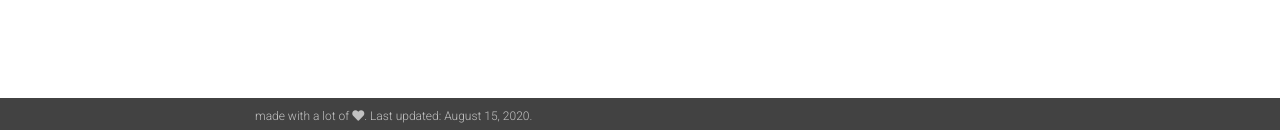
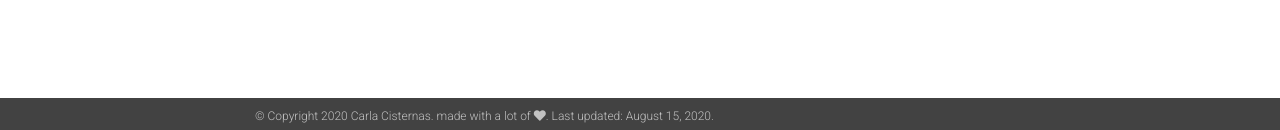
Before and after one commit to training-datalab/carlacisternas.com, a Jekyll site: the page built from _pages/about.md, in a window 1280 px wide. Shown: the part 767-897 px from the top of the page. Built offline with Jekyll 4.4.1, drawn with Linux system fonts in a browser that asks for light colours; nearby versions of some CDN libraries; a style sheet for code colours, icons or effects is not loaded.

Commit message:
Update footer.html

```diff
--- a/_includes/footer.html
+++ b/_includes/footer.html
@@ -1,6 +1,7 @@
 {% if site.footer_fixed %}
 <footer class="fixed-bottom">
   <div class="container mt-0">
+    &copy; Copyright {{ site.time | date: '%Y' }} {{ site.title }}.
     {{ site.footer_text }}
     {% if site.last_updated %}
     Last updated: {{ "now" | date: '%B %d, %Y' }}.
```
